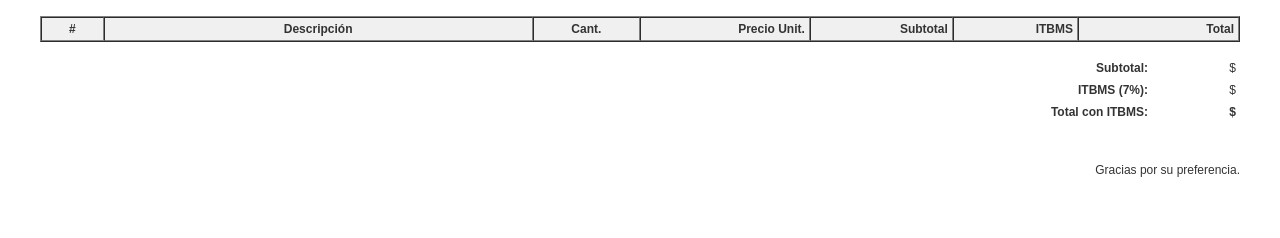
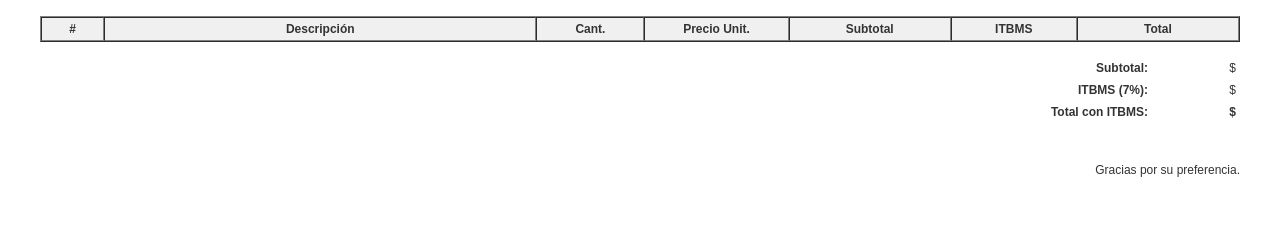
Before and after one commit to JoaquinCastillo12/Hidrotek-Web, a Django app: template backend/api/templates/cotizacion_pdf.html in a window 1280 px wide. Shown: the part 203-441 px from the top of the page. Run offline with Django 5.2, Linux system fonts and the light colour scheme; the template is opened without the code that fills it, so the values that code supplies are empty.

Commit message:
ultima tabla

```diff
--- a/backend/api/templates/cotizacion_pdf.html
+++ b/backend/api/templates/cotizacion_pdf.html
@@ -46,10 +46,10 @@
         <th width="25" style="text-align:center;">#</th>
         <th width="230">Descripción</th>
         <th width="50" style="text-align:center;">Cant.</th>
-        <th width="85" style="text-align:right;">Precio Unit.</th>
-        <th width="70" style="text-align:right;">Subtotal</th>
-        <th width="60" style="text-align:right;">ITBMS</th>
-        <th width="80" style="text-align:right;">Total</th>
+        <th width="70" style="text-align:center;">Precio Unit.</th>
+        <th width="80" style="text-align:center;">Subtotal</th>
+        <th width="60" style="text-align:center;">ITBMS</th>
+        <th width="80" style="text-align:center;">Total</th>
       </tr>
     </thead>
     <tbody>
@@ -58,10 +58,10 @@
         <td style="text-align:center;">{{ forloop.counter }}</td>
         <td style="word-wrap: break-word;">{{ d.producto.nombre }}</td>
         <td style="text-align:center;">{{ d.cantidad }}</td>
-        <td style="text-align:right; white-space: nowrap;">${{ d.precio_unitario|floatformat:2 }}</td>
-        <td style="text-align:right;">${{ d.subtotal|floatformat:2 }}</td>
-        <td style="text-align:right;">${{ d.itbms|floatformat:2 }}</td>
-        <td style="text-align:right;">${{ d.subtotal_con_itbms|floatformat:2 }}</td>
+        <td style="text-align:center; white-space: nowrap;">${{ d.precio_unitario|floatformat:2 }}</td>
+        <td style="text-align:center;">${{ d.subtotal|floatformat:2 }}</td>
+        <td style="text-align:center;">${{ d.itbms|floatformat:2 }}</td>
+        <td style="text-align:center;">${{ d.subtotal_con_itbms|floatformat:2 }}</td>
       </tr>
       {% endfor %}
     </tbody>
--- a/backend/api/urls.py
+++ b/backend/api/urls.py
@@ -2,6 +2,7 @@
 # urls.py
 from django.urls import path
 from rest_framework_simplejwt.views import TokenRefreshView
+from . import views
 from .views import RegisterView, LoginView, ProductoListView, ProductoDetailView, HomeView, ProductoUpdateView, ProductoCreateView, MarcaListView, CategoriaListView, ContactMessageCreateView, ContactMessageListView, ContactMessageCreateView, CotizacionPDFCreateView
 
 urlpatterns = [
@@ -18,4 +19,5 @@
     path('contact-messages/', ContactMessageListView.as_view()),
     path('cotizacion-pdf/', CotizacionPDFCreateView.as_view(), name='cotizacion-pdf'),
     path('api/token/refresh/', TokenRefreshView.as_view(), name='token_refresh'),
+    path('prueba-pdf/', views.prueba_pdf, name='prueba_pdf'),
 ]
```
Also changed, not shown: backend/api/views.py (+57 -0 lines).
